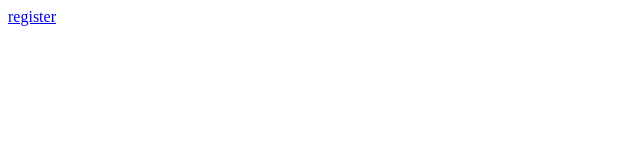
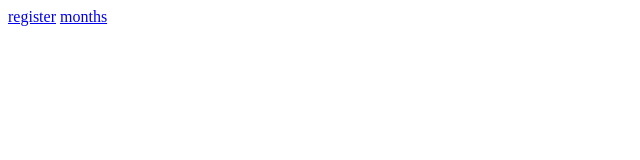
Before and after one commit to MrPancakes39/Planterest-App, a website: page public/index.html in a window 1280 px wide. Shown: the full height of the page, 0-640 px from the left. Drawn offline with Linux system fonts and the light colour scheme.

Commit message:
Added Months Page to Index Page

```diff
--- a/public/index.html
+++ b/public/index.html
@@ -9,6 +9,7 @@
 
 <body>
     <a href="pages/register.html">register</a>
+    <a href="pages/months.html">months</a>
 </body>
 
 </html>
```
